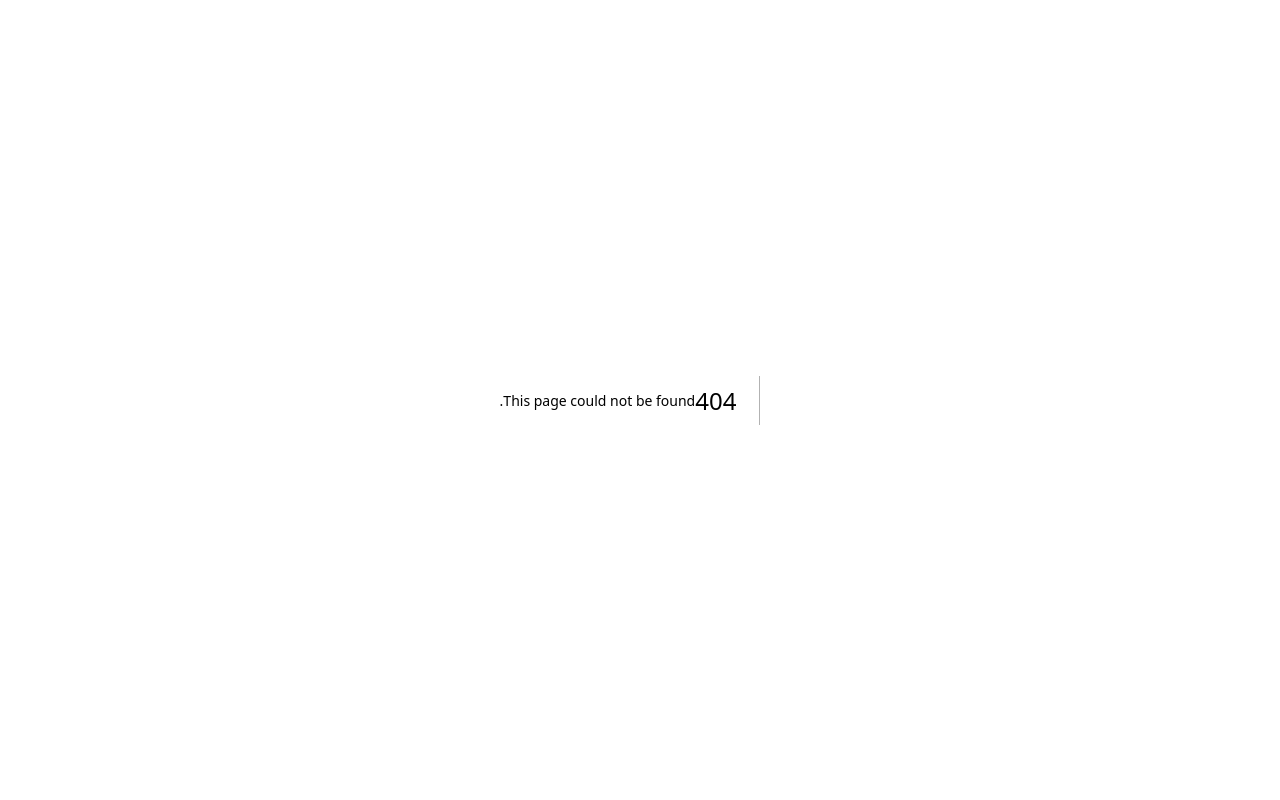
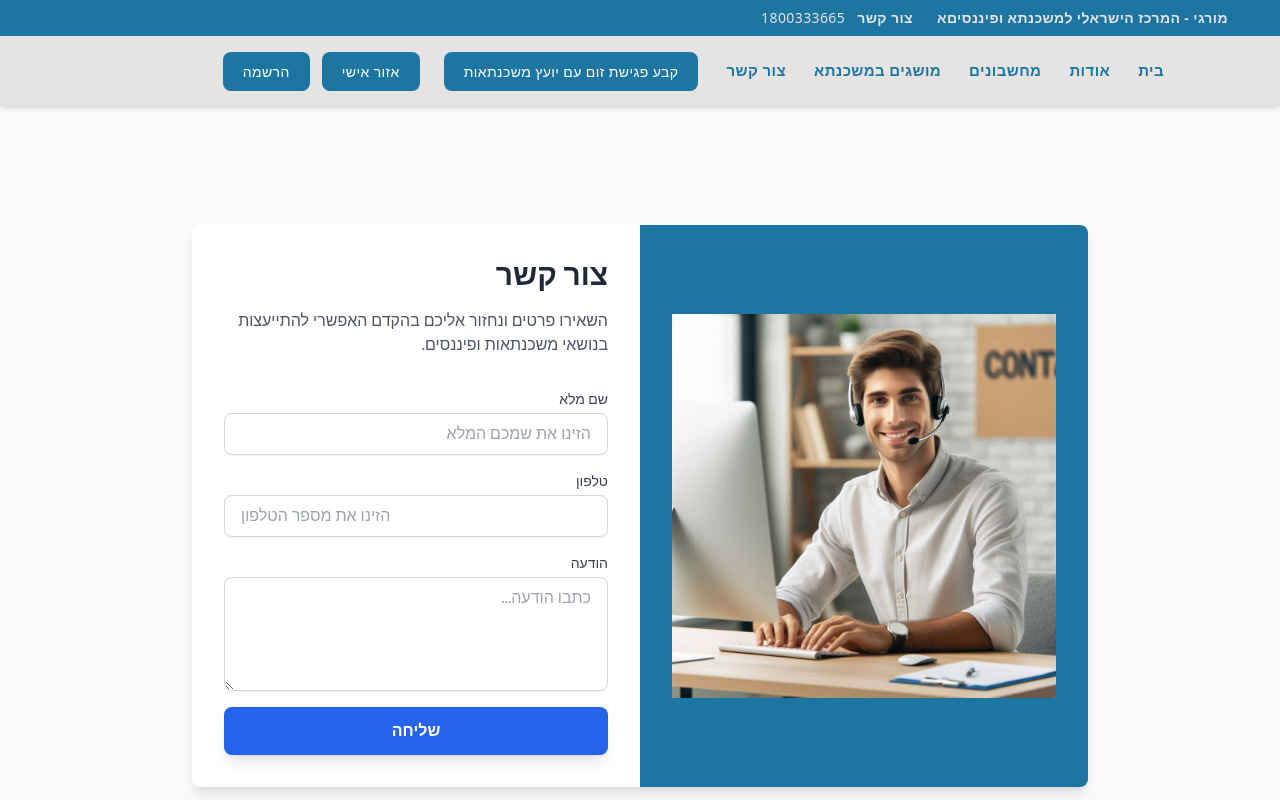
Before and after one commit to guycoh/mortgage, a Next.js app: page /home/contact in a window 1280 px wide. Before the commit this address had no page. Shown: the top 800 px of the page. Built offline with nearby package versions, Linux system fonts and the light colour scheme.

Commit message:
עדכון תכונה חדשה / תיקון באג / שיפורי UI

```diff
--- /dev/null
+++ b/app/home/contact/page.tsx
@@ -0,0 +1,88 @@
+import Link from "next/link";
+import Image from "next/image";
+const ContactPage = () => {
+  return (
+    <div className="bg-gray-50 min-h-screen flex items-center justify-center px-6 py-12">
+      <div className="w-full max-w-4xl bg-white shadow-lg rounded-lg overflow-hidden flex flex-col md:flex-row">
+        {/* Left Section: SVG Illustration */}
+        <div className="bg-[#1d75a1] p-8 md:w-1/2 flex items-center justify-center">
+         <Image
+                  src="/assets/images/imgFiles/contactus.jpg"
+                  alt="ביטוח חיים ומבנה למשכנתא"
+                  width={400}
+                  height={200}
+
+                />
+        </div>
+
+        {/* Right Section: Contact Form */}
+        <div className="p-8 md:w-1/2">
+          <h2 className="text-3xl font-extrabold text-gray-800 mb-4">
+            צור קשר
+          </h2>
+          <p className="text-gray-600 mb-8">
+            השאירו פרטים ונחזור אליכם בהקדם האפשרי להתייעצות בנושאי משכנתאות
+            ופיננסים.
+          </p>
+          <form>
+            <div className="mb-4">
+              <label
+                htmlFor="name"
+                className="block text-sm font-medium text-gray-700"
+              >
+                שם מלא
+              </label>
+              <input
+                type="text"
+                id="name"
+                name="name"
+                placeholder="הזינו את שמכם המלא"
+                className="mt-1 block w-full px-4 py-2 border border-gray-300 rounded-lg shadow-sm focus:ring-blue-500 focus:border-blue-500"
+                required
+              />
+            </div>
+            <div className="mb-4">
+              <label
+                htmlFor="phone"
+                className="block text-sm font-medium text-gray-700"
+              >
+                טלפון
+              </label>
+              <input
+                type="tel"
+                id="phone"
+                name="phone"
+                placeholder="הזינו את מספר הטלפון"
+                className="mt-1 block w-full px-4 py-2 border border-gray-300 rounded-lg shadow-sm focus:ring-blue-500 focus:border-blue-500"
+                required
+              />
+            </div>
+            <div className="mb-4">
+              <label
+                htmlFor="message"
+                className="block text-sm font-medium text-gray-700"
+              >
+                הודעה
+              </label>
+              <textarea
+                id="message"
+                name="message"
+                placeholder="כתבו הודעה..."
+                className="mt-1 block w-full px-4 py-2 border border-gray-300 rounded-lg shadow-sm focus:ring-blue-500 focus:border-blue-500"
+                rows={4}
+              ></textarea>
+            </div>
+            <button
+              type="submit"
+              className="w-full bg-blue-600 hover:bg-blue-700 text-white font-bold py-3 px-6 rounded-lg shadow-lg transition-colors"
+            >
+              שליחה
+            </button>
+          </form>
+        </div>
+      </div>
+    </div>
+  );
+};
+
+export default ContactPage;
```
